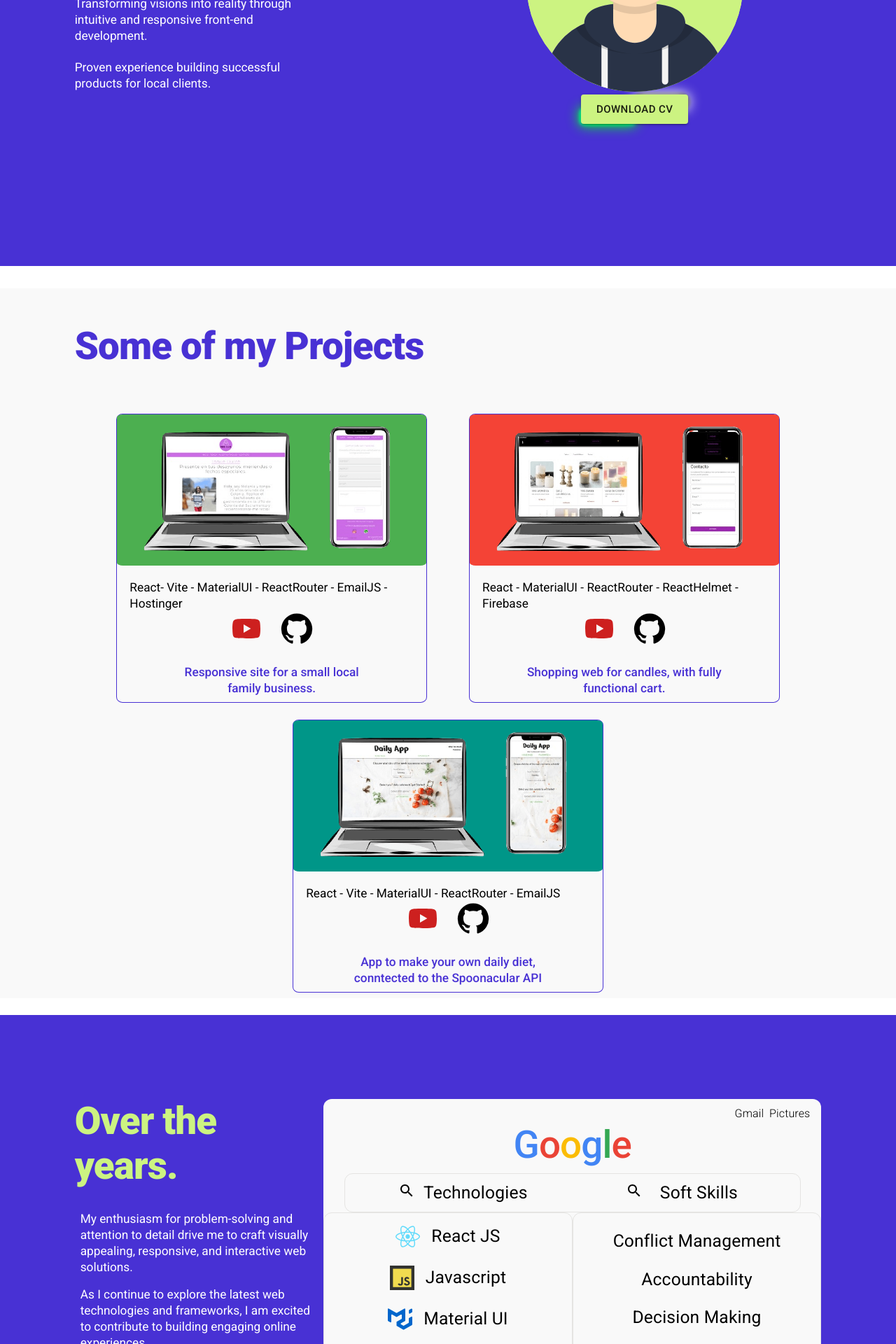
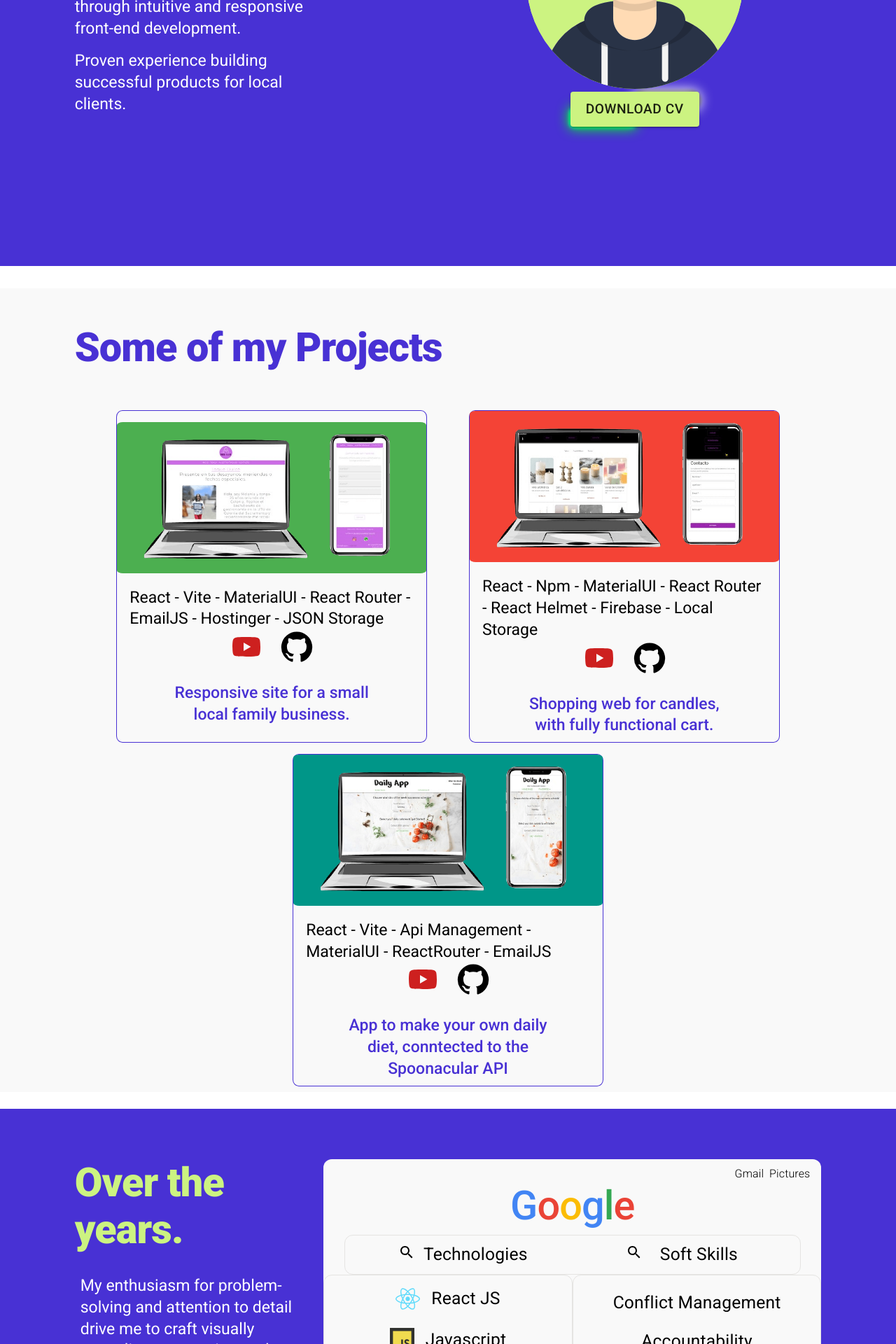
Before and after one commit to horacio512/portfolio2, a React (Vite) app: page / in a window 1280 px wide. Shown: the part 380-2300 px from the top of the page at 70% size. Built offline with nearby package versions, Linux system fonts and the light colour scheme.

Commit message:
work commit

```diff
--- a/src/assets/MuiTheme.js
+++ b/src/assets/MuiTheme.js
@@ -14,10 +14,10 @@ const theme = createTheme({
 
     typography: {
         h1: {
-            fontSize: "calc(1.9em + 1.9vw)",
+            fontSize: "calc(2em + 2vw)",
         },
         h2: {
-            fontSize: "calc(1.3em + 1.3vw)",
+            fontSize: "calc(1.4em + 1.4vw)",
         },
         h3: {
             fontSize: "calc(1em + 1vw)",
@@ -26,7 +26,7 @@ const theme = createTheme({
             fontSize: "calc(0.9em + 0.8vw)",
         },
         h5: {
-            fontSize: "calc(0.6em + 0.6vw)"
+            fontSize: "calc(0.8em + 0.8vw)"
         },
         h6: {
             fontSize: "calc(0.6em + 0.5vw)",
--- a/src/components/NavBar.jsx
+++ b/src/components/NavBar.jsx
@@ -34,12 +34,12 @@ const NavBar = () => {
                         {
                             names.map((data, index) => (
                                 <Button key={index}> <HashLink smooth to={`#${data.direction}`} onClick={() => drawerStatus(false)} >
-                                    <Typography variant="h5" color="primary" fontWeight={500} p={2} textTransform="capitalize" >{data.direction}</Typography>
+                                    <Typography variant="h5" color="primary" fontWeight={500} p={1} textTransform="capitalize" >{data.direction}</Typography>
                                 </HashLink></Button>
                             ))
                         }
 
-                        <Box display="flex" alignItems="center" justifyContent="space-between" mt={2} flexDirection="column">
+                        <Box display="flex" alignItems="center" justifyContent="space-between" mt={1} flexDirection="column">
 
                             <Box mb={3}>
                                 <Link href="https://www.linkedin.com/in/horaciogarcia/" target="_blank" color="#000000" ><LinkedInIcon fontSize='large' /></Link>
--- a/src/pages/About.jsx
+++ b/src/pages/About.jsx
@@ -7,20 +7,17 @@ import Lines from "../assets/svg/Lines"
 const About = () => {
     return (
         <ThemeProvider theme={theme}>
-            <Grid container id="about" height="100vh" justifyContent="center" mt={4} sx={{ backgroundColor: "#f9f9f9" }} >
+            <Grid container id="about" justifyContent="center" mt={4} sx={{ backgroundColor: "#f9f9f9" }} >
 
                 <Grid item xs={12} sm={10} pt={4} display="flex" flexDirection="column" justifyContent="space-around">
                     <Grid container sx={{ justifyContent: { xs: "center", sm: "space-between" } }} pb={4}>
+
                         <Grid item xs={10} sm={6}>
-
                             <Typography variant="h1" mb={3} color="primary" fontWeight={800}>Self Taught</Typography>
                             <Typography variant="h5" color="primary" sx={{ textAlign: { xs: "start" } }} >
                                 I&apos;m a self-taught web developer on a relentless journey of exploration
                                 and innovation in the ever-evolving digital landscape.
-                                I&apos;ve embarked on this incredible adventure to not only master the art of
-                                web development but to harness the ability to turn ideas into functional, elegant, and impactful online experiences.
                             </Typography>
-
                         </Grid>
 
                         <Grid item sm={4} xs={8} display="flex">
--- a/src/pages/Home.jsx
+++ b/src/pages/Home.jsx
@@ -44,7 +44,7 @@ const Home = () => {
                     </Grid>
 
                     <Grid item xs={12} textAlign="center">
-                        <Button className="btncolor" color="secondary" variant="contained" size="large" >Download CV</Button>
+                        <Button className="btncolor" color="secondary" sx={{fontSize:"calc(0.8em + 0.5vw)"}} variant="contained" size="large" >Download CV</Button>
                     </Grid>
 
                 </Grid>
--- a/src/pages/Mywork.jsx
+++ b/src/pages/Mywork.jsx
@@ -13,14 +13,14 @@ const Mywork = () => {
 
     const info = [{
         name: logo1, yt: "https://www.youtube.com/embed/RUwC0CJFmJY?si=7cc88kw8nBgVLLeV", github: "https://github.com/horacio512/toque-dulce", live: "https://toquedulce.com",
-        descr: "Responsive site for a small local family business. ", tech: "React- Vite - MaterialUI - ReactRouter - EmailJS - Hostinger"
+        descr: "Responsive site for a small local family business. ", tech: "React - Vite - MaterialUI - React Router - EmailJS - Hostinger - JSON Storage"
     }, {
-        name: logo2, yt: "https://www.youtube.com/embed/iXD_PF_tMQY?si=Jx2aroXQ7i0iapWB",github: "https://github.com/horacio512/velasviendo", live: "https://github.com/horacio512/velasviendo", descr: "Shopping web for candles, with fully functional cart.",
-        tech: "React - MaterialUI - ReactRouter - ReactHelmet - Firebase"
+        name: logo2, yt: "https://www.youtube.com/embed/iXD_PF_tMQY?si=Jx2aroXQ7i0iapWB", github: "https://github.com/horacio512/velasviendo", live: "https://github.com/horacio512/velasviendo", descr: "Shopping web for candles, with fully functional cart.",
+        tech: "React - Npm - MaterialUI - React Router - React Helmet - Firebase - Local Storage "
     }
         , {
         name: logo3, yt: "https://www.youtube.com/embed/h1HKIVzu-oY?si=K420kTWF_lUuyRRK", github: "https://github.com/horacio512/meal-app", live: "https://horacio512.github.io/meal-app/",
-        descr: "App to make your own daily diet, conntected to the Spoonacular API", tech: "React - Vite - MaterialUI - ReactRouter - EmailJS"
+        descr: "App to make your own daily diet, conntected to the Spoonacular API", tech: "React - Vite - Api Management - MaterialUI - ReactRouter - EmailJS"
     }
     ]
 
@@ -51,7 +51,7 @@ const Mywork = () => {
 
                                 < Grid container item={true} xs={12} sm={5} key={index} onMouseEnter={() => { over(index) }} onMouseLeave={() => { leave() }}
                                     display="flex" justifyContent="space-evenly" alignContent="center"
-                                    mt={2} mb={1} border={1} borderRadius="2%" borderColor="#4831d4">
+                                    mt={1} mb={1} border={1} borderRadius="2%" borderColor="#4831d4">
 
 
                                     <Grid item xs={12} display="flex" justifyContent="center" alignItems="center" mb={2}>
@@ -81,8 +81,6 @@ const Mywork = () => {
                                     </Grid>
                                 </Grid>
 
-
-
                             ))
                         }
                     </Grid>
--- a/src/pages/Studies.jsx
+++ b/src/pages/Studies.jsx
@@ -8,7 +8,7 @@ import Google from "../components/Google"
 const Studies = () => {
     return (
         <ThemeProvider theme={theme}>
-            <Grid container id="studies" alignContent="space-evenly" pt={10} sx={{ justifyContent: { xs: "center", sm: "space-evenly" }, backgroundColor: "#4831d4" }} >
+            <Grid container id="studies" alignContent="space-evenly" pt={4} sx={{ justifyContent: { xs: "center", sm: "space-evenly" }, backgroundColor: "#4831d4" }} >
 
                 <Grid item xs={11} sm={10} display="flex" flexWrap="wrap" justifyContent="space-evenly" mt={5} mb={5}>
                     <Grid item xs={12} sm={10} md={4}>
@@ -20,10 +20,6 @@ const Studies = () => {
                         <Typography variant="h5" color="white" fontWeight={400} p={1}>
                             My enthusiasm for problem-solving
                             and attention to detail drive me to craft visually appealing, responsive, and interactive web solutions.
-                        </Typography>
-
-                        <Typography variant="h5" color="white" fontWeight={400} p={1}>
-                            As I continue to explore the latest web technologies and frameworks, I am excited to contribute to building engaging online experiences.
                         </Typography>
 
                         <Typography variant="h5" color="white" fontWeight={400} mb={2} p={1}>
```
